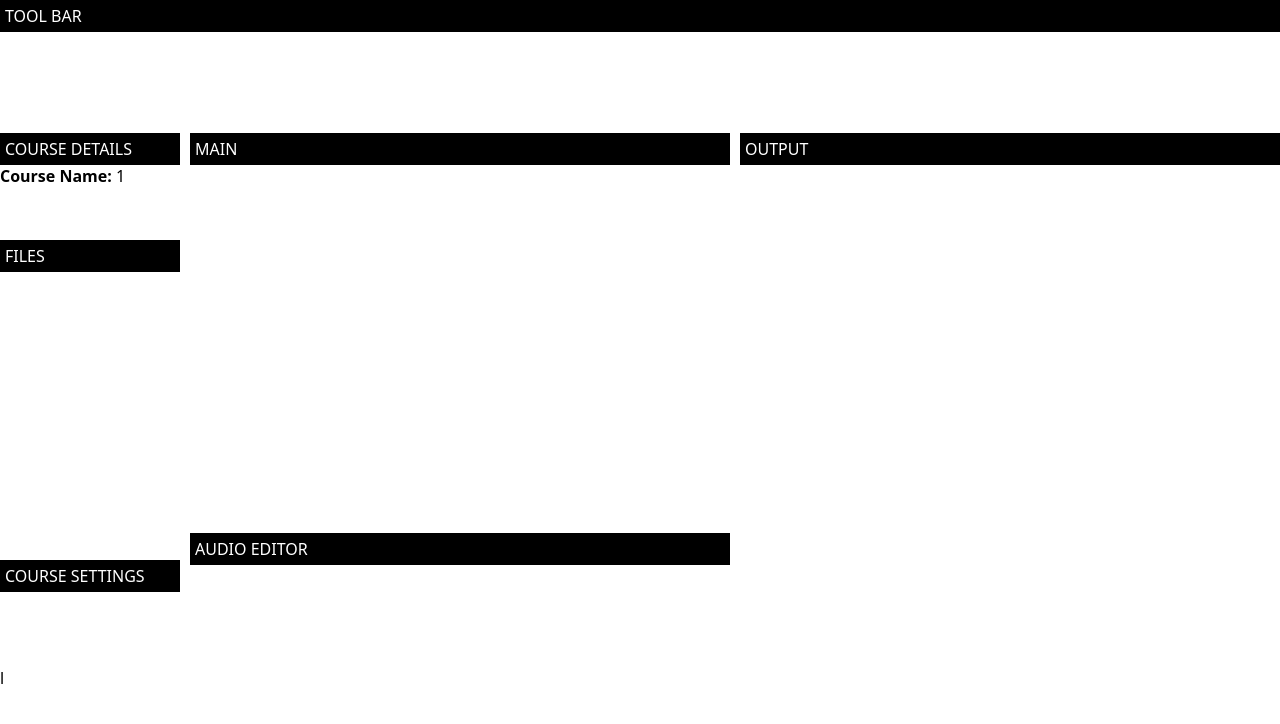
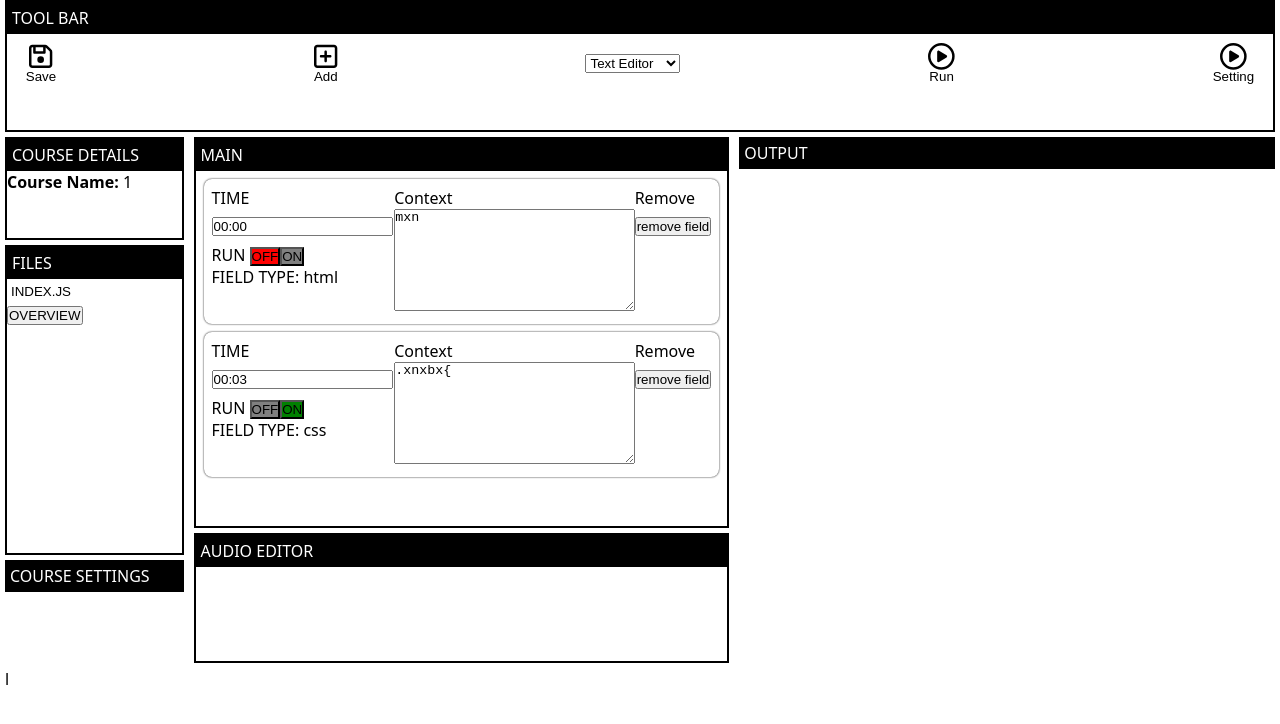
Before and after one commit to mphomolefe730/EduVerge, a React (Vite) app: page /edit/1/1 in a window 1280 px wide. Shown: the top 724 px of the page. Built offline with nearby package versions, Linux system fonts and the light colour scheme.

Commit message:
* install fontawesome * modify EditModeSettings interface to accommodate InteractiveModeModel * change name of editmodeform css to a module * add method to add new main field * add functions to handle, removing, add, modifying of fields * add an indicator to show files on the file

```diff
--- a/package.json
+++ b/package.json
@@ -10,6 +10,10 @@
     "preview": "vite preview"
   },
   "dependencies": {
+    "@fortawesome/fontawesome-svg-core": "^6.7.2",
+    "@fortawesome/free-regular-svg-icons": "^6.7.2",
+    "@fortawesome/free-solid-svg-icons": "^6.7.2",
+    "@fortawesome/react-fontawesome": "^0.2.2",
     "@uiw/react-codemirror": "^4.24.1",
     "bootstrap": "^5.3.3",
     "react": "^19.1.0",
--- a/src/configs/editModeSettings.ts
+++ b/src/configs/editModeSettings.ts
@@ -1,10 +1,10 @@
+import type InteractiveModeModel from "../models/interactiveModeModel";
 import type { CourseDetails } from "./courseDetails";
 
 export interface EditModeSettings{
-    toolBar:string[] | [],
     courseDetails: CourseDetails,
     files:string[]  | [],
     courseSettings:string[] | [],
-    main: { time:string, context:string, run:boolean }[] | [],
+    main: InteractiveModeModel[] | [],
     audio: { time:string, audioLink:string }[] |[],
 }
--- a/src/modules/editor_mode/components/editModeForm.css
+++ b/src/modules/editor_mode/components/editModeForm.module.css
@@ -1,5 +1,4 @@
-form {
-  max-width: 480px;
+/*form {
   margin: 2rem auto;
   padding: 2rem;
   background-color: #fff;
@@ -79,4 +78,4 @@ select {
   background-position: right 12px center;
   background-size: 10px 7px;
   padding-right: 2.5rem;
-}
+}*/
--- a/src/modules/editor_mode/components/editModeForm.tsx
+++ b/src/modules/editor_mode/components/editModeForm.tsx
@@ -1,5 +1,5 @@
 import { useState, type FormEvent } from 'react';
-import './editModeForm.css';
+import styles from './editModeForm.module.css';
 import { type Option } from '../../../configs/option.ts';
 import { useNavigate } from 'react-router-dom';
 
--- a/src/modules/editor_mode/components/editorMode.css
+++ b/src/modules/editor_mode/components/editorMode.css
@@ -8,17 +8,69 @@
     display: grid;
     grid-template-rows: 1.5fr 6fr 1.5fr;
     height: 100svh;
+    padding: 0 5px;
+    gap: 5px;
 }
 .editModeSecondaryContainer{
     display: grid;
     grid-template-columns: 2fr 6fr 6fr;
     gap: 10px;
 }
+.editModeSubContainer{
+    margin: 0;
+    padding: 0;
+    border: 2px solid black;
+}
+.toolbarBtn{
+    margin: 0px 10px;
+    border: 0;
+    background-color: white;
+}
+.toolbarElements{
+    padding: 0.55rem;
+    display: flex;
+    align-items: center;
+    justify-content: space-between;
+}
+
+.fileElements button{
+    margin: 0.25rem;
+    background-color: transparent;
+    border: 0;
+    text-transform: uppercase;
+}
+.addType{
+    max-width: 180px;
+}
+.mainElementContainer{
+    display: grid;
+    grid-template-columns: 1.5fr 6fr 1fr;
+}
 #one{
     display: grid;
     grid-template-rows: 2fr 6fr 2fr;
+    gap: 5px;
 }
 #two{
     display: grid;
     grid-template-rows: 6fr 2fr;
+    gap: 5px;
 }
+
+.mainContainer{
+    display: grid;
+    grid-template-columns: 1fr 5fr 0.5fr;
+    gap: 0.1rem;
+    margin: 0.5rem;
+    box-shadow: 0px 0px 2px 0px black;
+    padding: 0.5rem;
+    border-radius: 0.5rem;
+}
+.mainSubContainer input{
+    margin: 0.5rem 0;
+}
+
+.mainSubContainer textarea{
+    width: 100%;
+    min-height: 100px;
+}
--- a/src/modules/editor_mode/components/editorMode.tsx
+++ b/src/modules/editor_mode/components/editorMode.tsx
@@ -1,14 +1,43 @@
 import { type EditModeSettings } from '../../../configs/editModeSettings.ts';
 import { useParams } from "react-router-dom";
-import './editorMode.css'
+import './editorMode.css';
+import { faFloppyDisk, faCirclePlay, faSquarePlus } from '@fortawesome/free-regular-svg-icons';
+import { FontAwesomeIcon } from '@fortawesome/react-fontawesome';
+import fileTypes from '../../../configs/fileTypes.ts';
+import type InteractiveModeModel from '../../../models/interactiveModeModel.ts';
+import { useState } from 'react';
 
 function EditMode(){
-     const params = useParams();
-     const courseName = (params.courseName) ? params.courseName : '';
-     const courseCollect = (params.courseCollection) ? params.courseCollection : '';
+    const params = useParams();
+    const [selectedAddType, setSelectedAddType] = useState('text editor');
+    const courseName = (params.courseName) ? params.courseName : '';
+    const courseCollect = (params.courseCollection) ? params.courseCollection : '';
+
+    let [testMainData, updateTestMainData ] = useState<InteractiveModeModel[]>([
+        {
+            text: [
+                { time: '00:00', context: 'mxn', run: false }
+            ],
+            curse: {
+                time: '',
+                x: 0,
+                y: 0
+            },
+            filetype: fileTypes.HTML
+            },{
+            text: [
+                { time: '00:03', context: '.xnxbx{', run: true }
+            ],
+            curse: {
+                time: '',
+                x: 0,
+                y: 0
+            },
+            filetype: fileTypes.Cascading_Style_Sheet_Document
+        }
+    ]);
 
     let courseInformation:EditModeSettings = {
-        toolBar: ['save','add','add type','settings'],
         courseDetails: {
             courseName: courseName.split("-").join(" "),
             courseDescription: '',
@@ -17,21 +46,100 @@ function EditMode(){
             accessPeriod: 0,
             courseCollection: courseCollect
         },
-        files: [],
+        files: ["index.js"],
         courseSettings: [],
-        main: [],
-        audio: []
+        main: testMainData,
+        audio: [],
+    };
+
+    let handleFunction = () =>{
+        console.log('clicked');
+    }
+
+    const handleRemoveText = (mainIdx: number, textIdx: number) => {
+        updateTestMainData(prevData =>
+            prevData.map((item, i) => {
+                if (i !== mainIdx) return item;
+                return {
+                    ...item,
+                    text: item.text.filter((_, j) => j !== textIdx)
+                };
+            })
+        );
+    };
+
+    const handleAdd = (fieldType:string) => {
+        if(fieldType == 'text editor'){
+            updateTestMainData([...testMainData,
+                {
+                    text: [
+                        { time: '', context: '', run: false }
+                    ],
+                    curse: {
+                        time: '',
+                        x: 0,
+                        y: 0
+                    },
+                    filetype: fileTypes.HTML
+                }
+            ]);
+        }else if(fieldtype == 'file'){};
+    };
+
+    const handleTextChange = (
+        mainIdx: number,
+        textIdx: number,
+        field: 'time' | 'context',
+        newValue: string
+    ) => {
+        updateTestMainData(prevData =>
+            prevData.map((item, i) => {
+                if (i !== mainIdx) return item;
+                console.log(courseInformation.main);
+                return {
+                    ...item,
+                    text: item.text.map((textObj, j) =>
+                        j === textIdx ? { ...textObj, [field]: newValue } : textObj
+                    )
+                };
+            })
+        );
+    };
+
+    const handleRunChange = (mainIdx: number, textIdx: number, runValue: boolean) => {
+        updateTestMainData(prevData =>
+            prevData.map((item, i) => {
+                if (i !== mainIdx) return item;
+                return {
+                    ...item,
+                    text: item.text.map((textObj, j) =>
+                        j === textIdx ? { ...textObj, run: runValue } : textObj
+                    )
+                };
+            })
+        );
     };
 
     return(
         <div className='editModeMainContainer'>
-            <div>
+            <div className='editModeSubContainer'>
                 <p className="containerTitle">Tool Bar</p>
-                <div></div>
+                <div className='toolbarElements'>
+                    <button className='toolbarBtn' onClick={handleFunction} type="button"><FontAwesomeIcon size="2x" icon={faFloppyDisk}/><p>Save</p></button>
+                    <button onClick={ () => handleAdd(selectedAddType) } type="button" className='toolbarBtn' ><FontAwesomeIcon size="2x" icon={faSquarePlus } /><p>Add</p></button>
+                    <select style={{ margin: '0'}} className='addType' value={selectedAddType} onChange={(e) => setSelectedAddType(e.target.value) }>
+                        <option selected value="text editor">Text Editor</option>
+                        <option value="audio editor">Audio Editor</option>
+                        <option value="file">File</option>
+                        <option value="user input">User Input</option>
+                    </select>
+                    <button onClick={handleFunction} value='run' type="button" className='toolbarBtn' ><FontAwesomeIcon size="2x" icon={ faCirclePlay } /><p>Run</p></button>
+                    <button onClick={handleFunction} value='settings' type="button" className='toolbarBtn' ><FontAwesomeIcon size="2x" icon={ faCirclePlay } /><p>Setting</p></button>
+                </div>
             </div>
             <div className='editModeSecondaryContainer'>
                 <div id="one">
-                    <div>
+                    <div className='editModeSubContainer'>
                         <p className="containerTitle">COURSE DETAILS</p>
                         <div>
                             <div style={{ display: (courseInformation.courseDetails.courseName)? 'block' : 'none'}}>
@@ -45,9 +153,18 @@ function EditMode(){
                             </div>
                         </div>
                     </div>
-                    <div>
+                    <div className='editModeSubContainer'>
                         <p className="containerTitle">FILES</p>
-                        <div></div>
+                        <div className='fileElements'>
+                            {
+                                courseInformation.files.map((fileName, fileIndex)=>{
+                                    return(
+                                        <button> { fileName } </button>
+                                    )
+                                })
+                            }
+                        </div>
+                        <button> OVERVIEW </button>
                     </div>
                     <div>
                         <p className="containerTitle">COURSE SETTINGS</p>
@@ -55,11 +172,44 @@ function EditMode(){
                     </div>
                 </div>
                 <div id="two">
-                    <div>
+                    <div className='editModeSubContainer'>
                         <p className="containerTitle">MAIN</p>
-                        <div></div>
+                        <div>
+                            <div>
+                                {
+                                    courseInformation.main.map((field, index) => {
+                                        return(
+                                            field.text.map((t, textIndex)=>{
+                                                return(
+                                                    <div className="mainContainer">
+                                                        <div className="mainSubContainer">
+                                                            <label htmlFor="courseTime"> TIME </label>
+                                                            <input type="text" placeholder={t.time} value={t.time} onChange={(e) => { handleTextChange(index, index,  'time', e.target.value)}}/>
+                                                            <label htmlFor="courseRun"> RUN  </label>
+                                                            <button onClick={() => { handleRunChange(index, textIndex,false) }} style={{ backgroundColor:(t.run == false )? "red":"gray"}}>OFF</button>
+                                                            <button onClick={() => { handleRunChange(index, textIndex, true) }} style={{ backgroundColor:(t.run) ? "green":"gray"}}>ON</button>
+                                                            <p>FIELD TYPE: { field.filetype }</p>
+                                                        </div>
+                                                        <div className="mainSubContainer">
+                                                            <label htmlFor="courseContext"> Context </label>
+                                                            <p>
+                                                            </p>
+                                                            <textarea placeholder={t.context} value={t.context} onChange={(e) => { handleTextChange(index, index,  'context', e.target.value)}}/>
+                                                        </div>
+                                                        <div className="mainSubContainer">
+                                                            <label htmlFor="courseremove"> Remove </label>
+                                                            <input type="button" value="remove field" onClick={() => handleRemoveText(index, textIndex)} />
+                                                        </div>
+                                                    </div>
+                                                )
+                                            })
+                                        )
+                                    })
+                                }
+                            </div>
+                        </div>
                     </div>
-                    <div>
+                    <div className='editModeSubContainer'>
                         <p className="containerTitle">AUDIO EDITOR</p>
                         <div></div>
                     </div>
```
Also changed, not shown: 1 other file (tests, documents, lock files or other folders).
